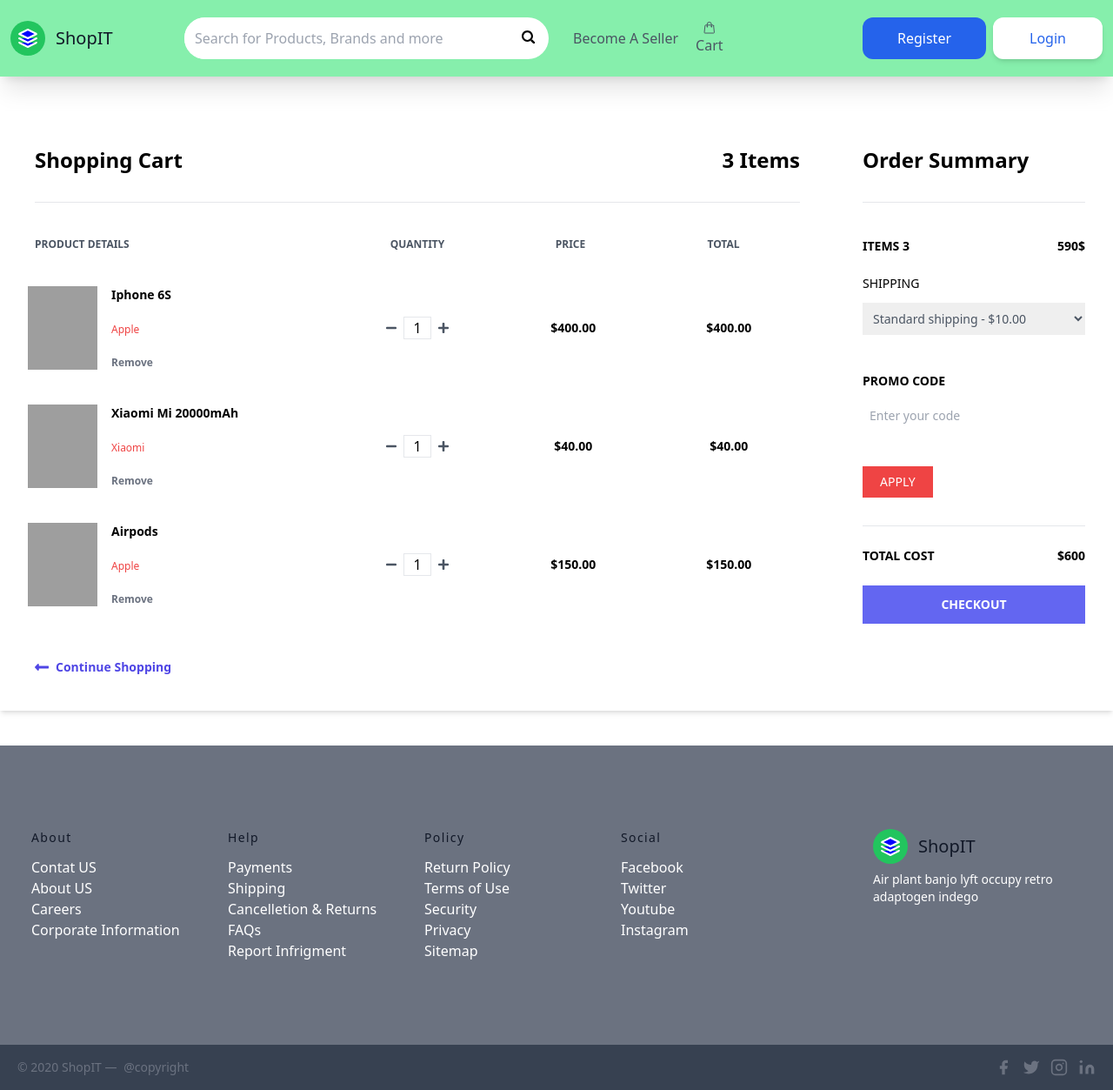
After one commit to vipinyadav0/ShopIT, a Django app: page /my_cart/ in a window 1280 px wide. The commit adds this page. Shown: the whole page at 87% size. Run offline with Django 4.2, Linux system fonts and the light colour scheme; some libraries are stand-ins or nearby versions; grey boxes are pictures that could not be loaded.

Commit message:
shop UI done

```diff
--- a/shop/models.py
+++ b/shop/models.py
@@ -25,11 +25,11 @@
 
 class Product(models.Model):
     name = models.CharField(max_length=100, null=False, blank=False)
-    Description = models.CharField(max_length=100,null=True, blank=True)
+    description = models.CharField(max_length=100,null=True, blank=True)
     category = models.ForeignKey("Category", null=False,blank= False, on_delete=models.CASCADE)
     original_price = models.FloatField(null=False, blank=False)
     discount_price = models.FloatField(null=True, blank= True)
-    image = models.ImageField(upload_to='product_image', null = True, blank =True)
+    image = models.ImageField(upload_to='product_image/', null = True, blank =True)
     slug = models.SlugField(null=True, blank=True)
 
     def __str__(self):
--- /dev/null
+++ b/shop/templates/cart.html
@@ -0,0 +1,134 @@
+{% extends 'base.html' %}
+
+{% block content %}
+    <div class="container mx-auto mt-10">
+      <div class="flex shadow-md my-10">
+        <div class="w-3/4 bg-white px-10 py-10">
+          <div class="flex justify-between border-b pb-8">
+            <h1 class="font-semibold text-2xl">Shopping Cart</h1>
+            <h2 class="font-semibold text-2xl">3 Items</h2>
+          </div>
+          <div class="flex mt-10 mb-5">
+            <h3 class="font-semibold text-gray-600 text-xs uppercase w-2/5">Product Details</h3>
+            <h3 class="font-semibold text-center text-gray-600 text-xs uppercase w-1/5 text-center">Quantity</h3>
+            <h3 class="font-semibold text-center text-gray-600 text-xs uppercase w-1/5 text-center">Price</h3>
+            <h3 class="font-semibold text-center text-gray-600 text-xs uppercase w-1/5 text-center">Total</h3>
+          </div>
+          <div class="flex items-center hover:bg-gray-100 -mx-8 px-6 py-5">
+            <div class="flex w-2/5">
+              <!-- product -->
+              <div class="w-20">
+                <img class="h-24" src="https://drive.google.com/uc?id=18KkAVkGFvaGNqPy2DIvTqmUH_nk39o3z" alt="">
+              </div>
+              <div class="flex flex-col justify-between ml-4 flex-grow">
+                <span class="font-bold text-sm">Iphone 6S</span>
+                <span class="text-red-500 text-xs">Apple</span>
+                <a href="#" class="font-semibold hover:text-red-500 text-gray-500 text-xs">Remove</a>
+              </div>
+            </div>
+            <div class="flex justify-center w-1/5">
+              <svg class="fill-current text-gray-600 w-3" viewBox="0 0 448 512">
+                <path d="M416 208H32c-17.67 0-32 14.33-32 32v32c0 17.67 14.33 32 32 32h384c17.67 0 32-14.33 32-32v-32c0-17.67-14.33-32-32-32z" />
+              </svg>
+
+              <input class="mx-2 border text-center w-8" type="text" value="1">
+
+              <svg class="fill-current text-gray-600 w-3" viewBox="0 0 448 512">
+                <path d="M416 208H272V64c0-17.67-14.33-32-32-32h-32c-17.67 0-32 14.33-32 32v144H32c-17.67 0-32 14.33-32 32v32c0 17.67 14.33 32 32 32h144v144c0 17.67 14.33 32 32 32h32c17.67 0 32-14.33 32-32V304h144c17.67 0 32-14.33 32-32v-32c0-17.67-14.33-32-32-32z" />
+              </svg>
+            </div>
+            <span class="text-center w-1/5 font-semibold text-sm">$400.00</span>
+            <span class="text-center w-1/5 font-semibold text-sm">$400.00</span>
+          </div>
+
+          <div class="flex items-center hover:bg-gray-100 -mx-8 px-6 py-5">
+            <div class="flex w-2/5">
+              <!-- product -->
+              <div class="w-20">
+                <img class="h-24" src="https://drive.google.com/uc?id=10ht6a9IR3K2i1j0rHofp9-Oubl1Chraw" alt="">
+              </div>
+              <div class="flex flex-col justify-between ml-4 flex-grow">
+                <span class="font-bold text-sm">Xiaomi Mi 20000mAh</span>
+                <span class="text-red-500 text-xs">Xiaomi</span>
+                <a href="#" class="font-semibold hover:text-red-500 text-gray-500 text-xs">Remove</a>
+              </div>
+            </div>
+            <div class="flex justify-center w-1/5">
+              <svg class="fill-current text-gray-600 w-3" viewBox="0 0 448 512">
+                <path d="M416 208H32c-17.67 0-32 14.33-32 32v32c0 17.67 14.33 32 32 32h384c17.67 0 32-14.33 32-32v-32c0-17.67-14.33-32-32-32z" />
+              </svg>
+
+              <input class="mx-2 border text-center w-8" type="text" value="1">
+
+              <svg class="fill-current text-gray-600 w-3" viewBox="0 0 448 512">
+                <path d="M416 208H272V64c0-17.67-14.33-32-32-32h-32c-17.67 0-32 14.33-32 32v144H32c-17.67 0-32 14.33-32 32v32c0 17.67 14.33 32 32 32h144v144c0 17.67 14.33 32 32 32h32c17.67 0 32-14.33 32-32V304h144c17.67 0 32-14.33 32-32v-32c0-17.67-14.33-32-32-32z" />
+              </svg>
+            </div>
+            <span class="text-center w-1/5 font-semibold text-sm">$40.00</span>
+            <span class="text-center w-1/5 font-semibold text-sm">$40.00</span>
+          </div>
+
+          <div class="flex items-center hover:bg-gray-100 -mx-8 px-6 py-5">
+            <div class="flex w-2/5">
+              <!-- product -->
+              <div class="w-20">
+                <img class="h-24" src="https://drive.google.com/uc?id=1vXhvO9HoljNolvAXLwtw_qX3WNZ0m75v" alt="">
+              </div>
+              <div class="flex flex-col justify-between ml-4 flex-grow">
+                <span class="font-bold text-sm">Airpods</span>
+                <span class="text-red-500 text-xs">Apple</span>
+                <a href="#" class="font-semibold hover:text-red-500 text-gray-500 text-xs">Remove</a>
+              </div>
+            </div>
+            <div class="flex justify-center w-1/5">
+              <svg class="fill-current text-gray-600 w-3" viewBox="0 0 448 512">
+                <path d="M416 208H32c-17.67 0-32 14.33-32 32v32c0 17.67 14.33 32 32 32h384c17.67 0 32-14.33 32-32v-32c0-17.67-14.33-32-32-32z" />
+              </svg>
+              <input class="mx-2 border text-center w-8" type="text" value="1">
+
+              <svg class="fill-current text-gray-600 w-3" viewBox="0 0 448 512">
+                <path d="M416 208H272V64c0-17.67-14.33-32-32-32h-32c-17.67 0-32 14.33-32 32v144H32c-17.67 0-32 14.33-32 32v32c0 17.67 14.33 32 32 32h144v144c0 17.67 14.33 32 32 32h32c17.67 0 32-14.33 32-32V304h144c17.67 0 32-14.33 32-32v-32c0-17.67-14.33-32-32-32z" />
+              </svg>
+            </div>
+            <span class="text-center w-1/5 font-semibold text-sm">$150.00</span>
+            <span class="text-center w-1/5 font-semibold text-sm">$150.00</span>
+          </div>
+
+          <a href="#" class="flex font-semibold text-indigo-600 text-sm mt-10">
+
+            <svg class="fill-current mr-2 text-indigo-600 w-4" viewBox="0 0 448 512">
+              <path d="M134.059 296H436c6.627 0 12-5.373 12-12v-56c0-6.627-5.373-12-12-12H134.059v-46.059c0-21.382-25.851-32.09-40.971-16.971L7.029 239.029c-9.373 9.373-9.373 24.569 0 33.941l86.059 86.059c15.119 15.119 40.971 4.411 40.971-16.971V296z" />
+            </svg>
+            Continue Shopping
+          </a>
+        </div>
+
+        <div id="summary" class="w-1/4 px-8 py-10">
+          <h1 class="font-semibold text-2xl border-b pb-8">Order Summary</h1>
+          <div class="flex justify-between mt-10 mb-5">
+            <span class="font-semibold text-sm uppercase">Items 3</span>
+            <span class="font-semibold text-sm">590$</span>
+          </div>
+          <div>
+            <label class="font-medium inline-block mb-3 text-sm uppercase">Shipping</label>
+            <select class="block p-2 text-gray-600 w-full text-sm">
+              <option>Standard shipping - $10.00</option>
+            </select>
+          </div>
+          <div class="py-10">
+            <label for="promo" class="font-semibold inline-block mb-3 text-sm uppercase">Promo Code</label>
+            <input type="text" id="promo" placeholder="Enter your code" class="p-2 text-sm w-full">
+          </div>
+          <button class="bg-red-500 hover:bg-red-600 px-5 py-2 text-sm text-white uppercase">Apply</button>
+          <div class="border-t mt-8">
+            <div class="flex font-semibold justify-between py-6 text-sm uppercase">
+              <span>Total cost</span>
+              <span>$600</span>
+            </div>
+            <button class="bg-indigo-500 font-semibold hover:bg-indigo-600 py-3 text-sm text-white uppercase w-full">Checkout</button>
+          </div>
+        </div>
+
+      </div>
+    </div>
+    {% endblock content %}
--- a/shop/urls.py
+++ b/shop/urls.py
@@ -6,8 +6,9 @@
 
 urlpatterns = [
     path('', views.home, name='home'),
-    path('signup/', SignupView.as_view(), name='signup'),
-    path('login/', views.login, name='login'),
+    path('my_cart/', views.my_cart, name='cart'),
+
+
 
 
 ]
--- a/shop/views.py
+++ b/shop/views.py
@@ -2,13 +2,21 @@
 from django.shortcuts import render
 from . import views
 from django.views import generic
+from .models import Product
+from django.contrib.auth.views import LoginView, LogoutView
 
 from .forms import *
 
 # Create your views here.
 def home(request):
-
-    return render(request, 'home.html')
+    query = Product.objects.all()
+    num_visits = request.session.get('num_visits', 0)
+    request.session['num_visits'] = num_visits + 1
+    context = {
+        'products': query,
+        'num_visits' : num_visits
+    }
+    return render(request, 'home.html', context)
 
 def signup(request):
     return render(request, 'registration/signup.html')
@@ -16,9 +24,23 @@
 def login(request):
     return render(request, 'registration/login.html')
 
+def my_cart(request):
+    return render(request, 'cart.html')
+
+# class LoginView(generic.DetailView):
+#     template_name = "registration/login.html"
+#     form_class = CustomerLoginForm
+
+
 class SignupView(generic.CreateView):
     template_name = "registration/signup.html"
     form_class = CustomerUserCreationForm
 
     def get_success_url(self):
-        return reverse("shop:login")
+        return reverse("login")
+
+class LogoutViewRedirect(LogoutView):
+    template_name = "registration/logout.html"
+
+    def get_success_url(self):
+        return reverse('shop:home')
```
Also changed, not shown: shop/forms.py (+23 -2 lines), shop/templates/home.html (+12 -75 lines), shop/migrations/0004_rename_description_product_description.py (added), shop/migrations/0005_alter_product_image.py (added), shop/templates/orders.html (added).
